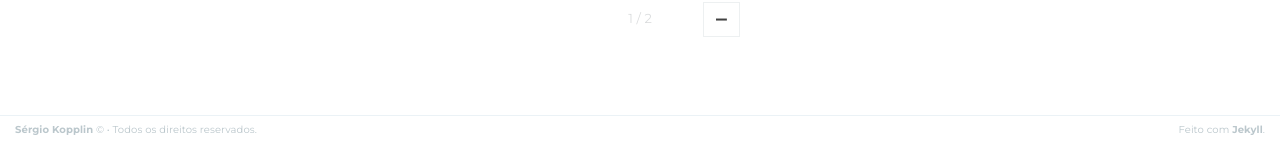
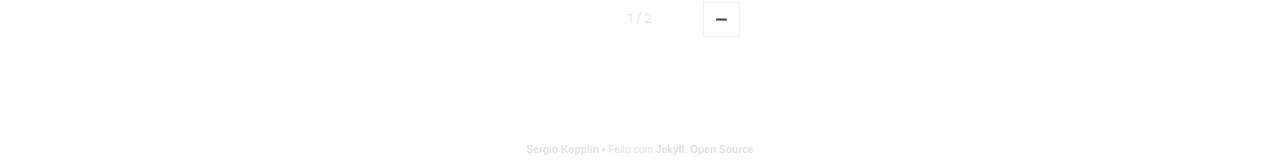
Before and after one commit to gitter-badger/koppl.in, a Jekyll site: the page built from index.html, in a window 1280 px wide. Shown: the part 1789-1950 px from the top of the page. Built offline with Jekyll 4.4.1, drawn with Linux system fonts in a browser that asks for light colours; some web fonts are replaced; the list of posts is cut into pages by our own code.

Commit message:
update: new style for site.footer + rem footer

```diff
--- a/_config.yml
+++ b/_config.yml
@@ -42,6 +42,7 @@ permalink: /:title/
 twitter: 'koppl1n'
 email: sergiokopplin@gmail.com
 facebook: sergiokopplin
+github: https://github.com/sergiokopplin/kopplin-website
 
 # compilando e minificando o sass
 sass:
--- /dev/null
+++ b/_includes/footer.html
@@ -0,0 +1,9 @@
+<footer class="site-footer clearfix">
+    <div class="inner">
+        <section class="site-footer__copyright">
+            <a href="{{ site.baseurl }}sobre">{{ site.name }}</a>
+            {{date format="YYYY"}} &bull;
+            Feito com <a href="https://jekyllrb.com/">Jekyll</a>. <a href="{{ site.github }}" target="_blank">Open Source</a>
+        </section>
+    </div>
+</footer>
--- a/_layouts/default.html
+++ b/_layouts/default.html
@@ -196,14 +196,7 @@
 
     {{ content }}
 
-    <footer class="site-footer clearfix">
-        <section class="copyright">
-            <a href="{{ site.baseurl }}">{{ site.name }}</a> &copy;
-            {{date format="YYYY"}} &bull; Todos os direitos reservados.
-        </section>
-
-        <section class="poweredby">Feito com <a href="https://jekyllrb.com/">Jekyll</a>.</section>
-    </footer>
+    {% include footer.html %}
 
     <script type="text/javascript" src="/assets/js/jquery-1.11.1.min.js"></script>
     <script type="text/javascript" src="/assets/js/jquery.fitvids.js"></script>
--- a/_sass/_09-footer.scss
+++ b/_sass/_09-footer.scss
@@ -4,34 +4,29 @@
 
 .site-footer {
     position: relative;
-    margin: 8rem 0 0 0;
-    padding: 0.5rem 15px;
-    border-top: #EBF2F6 1px solid;
-    font-family: $fontSans;
+    margin: 10rem 0 5rem;
+    font-family: $fontExtra;
     font-size: 1rem;
-    line-height: 1.75em;
-    color: #BBC7CC;
+    color: $delta;
+    text-align: center;
+
+    .inner {
+        position: relative;
+        width: 80%;
+        max-width: 300px;
     }
 
-.site-footer a {
-    color: #BBC7CC;
+    a {
+        color: $delta;
         text-decoration: none;
         font-weight: bold;
     }
 
-.site-footer a:hover {
-    color: #50585D;
+    a:hover {
+        color: $alpha;
     }
 
-.poweredby {
+    .site-footer__copyright {
         display: block;
-    width: 45%;
-    float: right;
-    text-align: right;
     }
-
-.copyright {
-    display: block;
-    width: 45%;
-    float: left;
 }
--- a/assets/css/main.scss
+++ b/assets/css/main.scss
@@ -6,6 +6,7 @@
 $fontSans: "Montserrat", Verdana, sans-serif;
 $fontSerif: "Cardo", Georgia, serif;
 $fontMonospace: "Monaco", "Consolas", "Inconsolata", monospace, sans-serif;
+$fontExtra: arial, sans-serif;
 
 // ~ Colors
 //  . primary
```
Lines whose indentation alone changed are shown as unchanged.
